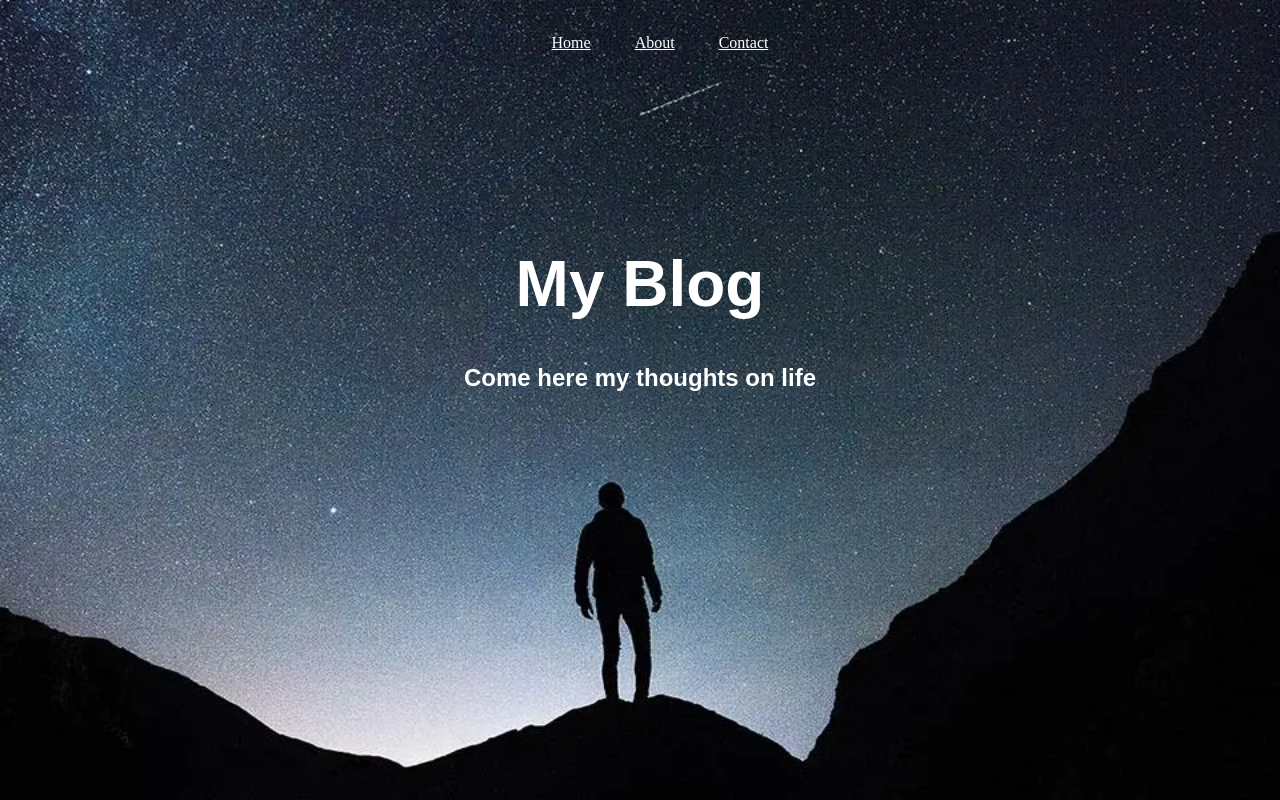
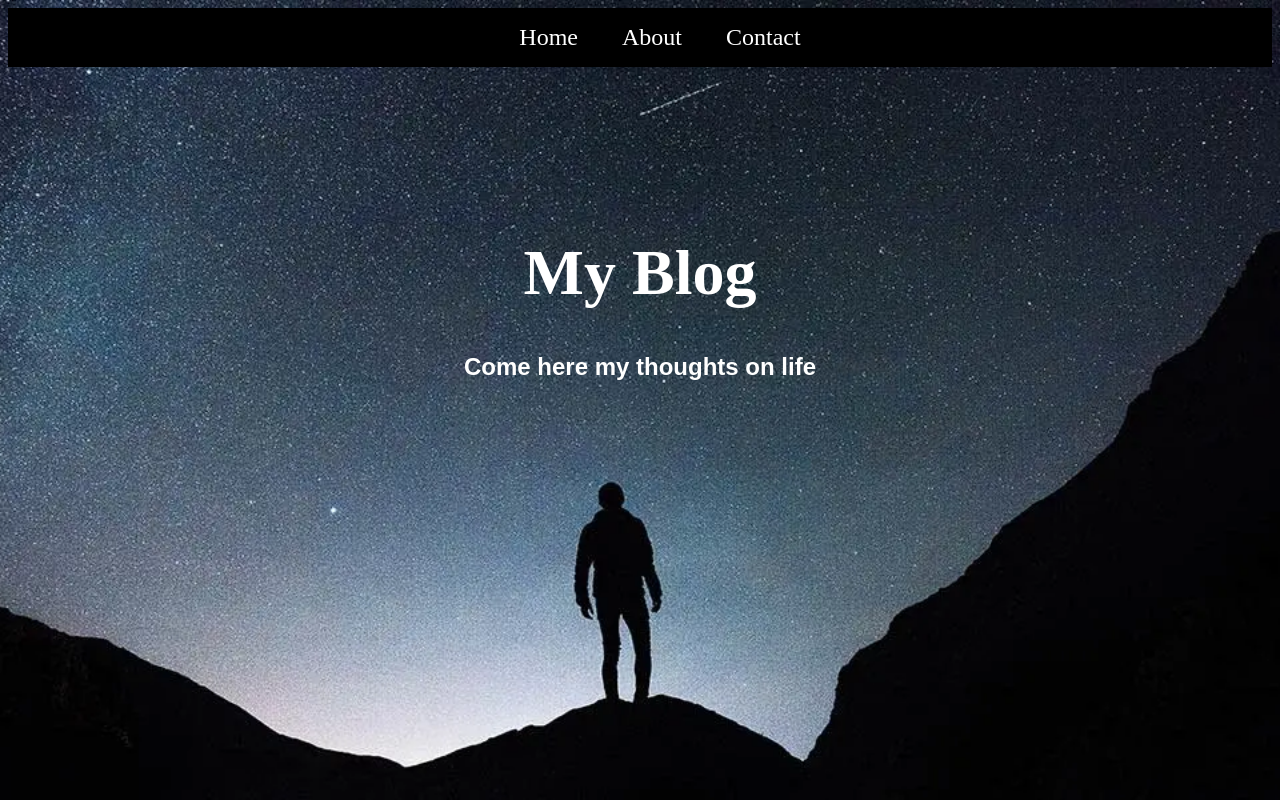
Before and after one commit to BradBean/weekTwoDayThree, a plain HTML site: page Week 2 Day 3/index.html in a window 1280 px wide. Drawn offline with Linux system fonts and the light colour scheme.

Commit message:
Update style.css

```diff
--- a/Week 2 Day 3/style.css
+++ b/Week 2 Day 3/style.css
@@ -2,6 +2,10 @@ html {
     background: url(backgroundphoto.png) no-repeat center center fixed;
     background-size: cover;
 
+}
+
+nav {
+	background-color: black
 }
 
 header{
@@ -10,34 +14,24 @@ header{
     align-items: center;
 }
 
-header div {
-    padding: 10px;
-    border: grey
-}
-button {
-    padding: 9px 25px;
-    background-color: rgba(0,136,169,1);
-    border: none;
+li a {
+	list-style: none;
+	text-decoration: none;
+    color: white;
+	font-size: 150%;
 }
 
-li, a, button {
-    color: white
-}
-
-.nav__links {
-    list-style: none;
-
-}
 .nav__links li {
     display: inline-block;
     padding: 0px 20px;
 }
+
 .nav__links li a:hover {
 color: #0088a9
 }
 
 .website-text-header{
-    font-family: Arial, Helvetica, sans-serif;
+    font: Arial, Helvetica, sans-serif;
     padding-top: 10%;
     text-align: center;
     font-size: 200%;
@@ -48,5 +42,4 @@ color: #0088a9
     text-align: center;
     font-size: 100%;
     color: white;
-
 }
```
